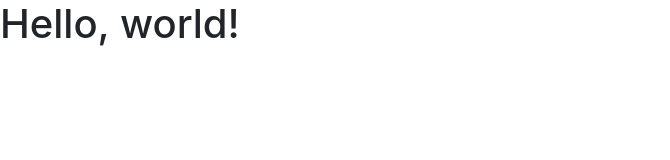
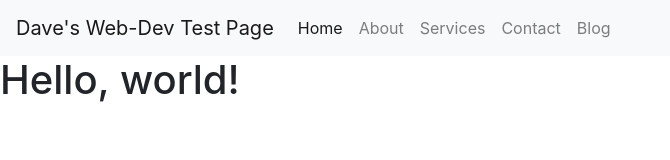
Before and after one commit to Daveym1/Daveym1.github.io, a plain HTML site: page index.html in a window 1280 px wide. Shown: the whole page, without its empty margins (0-670 px from the left). Drawn offline with nearby package versions, Linux system fonts and the light colour scheme.

Commit message:
Add files via upload

```diff
--- a/index.html
+++ b/index.html
@@ -11,7 +11,33 @@
     <title>Hello, world!</title>
   </head>
   <body>
+    <nav class="navbar navbar-expand-lg navbar-light bg-light">
+  <a class="navbar-brand" href="#">Dave's Web-Dev Test Page</a>
+  <button class="navbar-toggler" type="button" data-toggle="collapse" data-target="#navbarNav" aria-controls="navbarNav" aria-expanded="false" aria-label="Toggle navigation">
+    <span class="navbar-toggler-icon"></span>
+  </button>
+  <div class="collapse navbar-collapse" id="navbarNav">
+    <ul class="navbar-nav">
+      <li class="nav-item active">
+        <a class="nav-link" href="#">Home <span class="sr-only">(current)</span></a>
+      </li>
+      <li class="nav-item">
+        <a class="nav-link" href="#">About</a>
+      </li>
+      <li class="nav-item">
+        <a class="nav-link" href="#">Services</a>
+      </li>
+      <li class="nav-item">
+        <a class="nav-link" href="#">Contact</a>
+      </li>
+       <li class="nav-item">
+        <a class="nav-link" href="#">Blog</a>
+      </li>
+    </ul>
+  </div>
+</nav>
     <h1>Hello, world!</h1>
+
 
     <!-- Optional JavaScript -->
     <!-- jQuery first, then Popper.js, then Bootstrap JS -->
```
